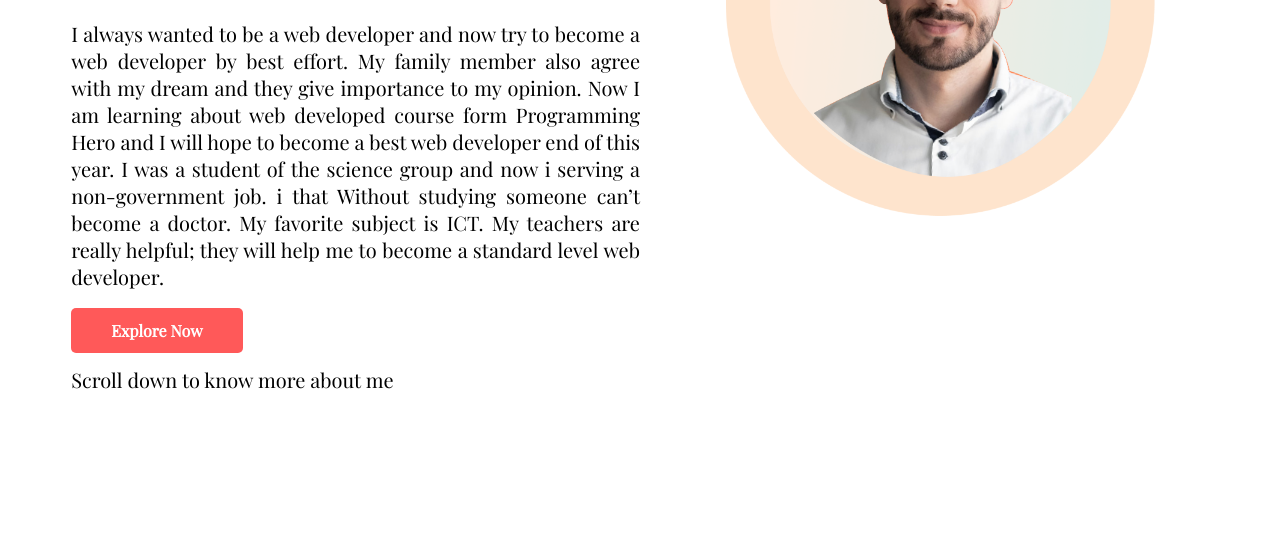
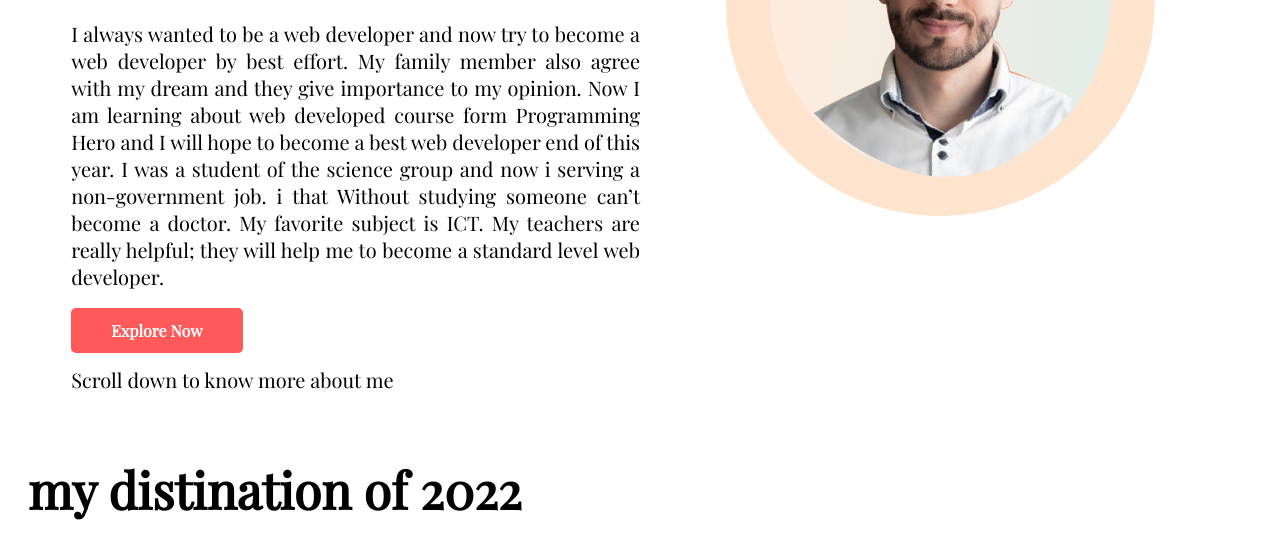
Before and after one commit to moshiur759/mission-2022, a plain HTML site: page index.html in a window 1280 px wide. Shown: the part 247-804 px from the top of the page. Drawn offline with nearby package versions, Linux system fonts and the light colour scheme.

Commit message:
second session

```diff
--- a/index.html
+++ b/index.html
@@ -29,6 +29,7 @@
       </div>
 </section>
 
+      <h1>my distination of 2022</h1>
 <body>
 
 </body>
```
